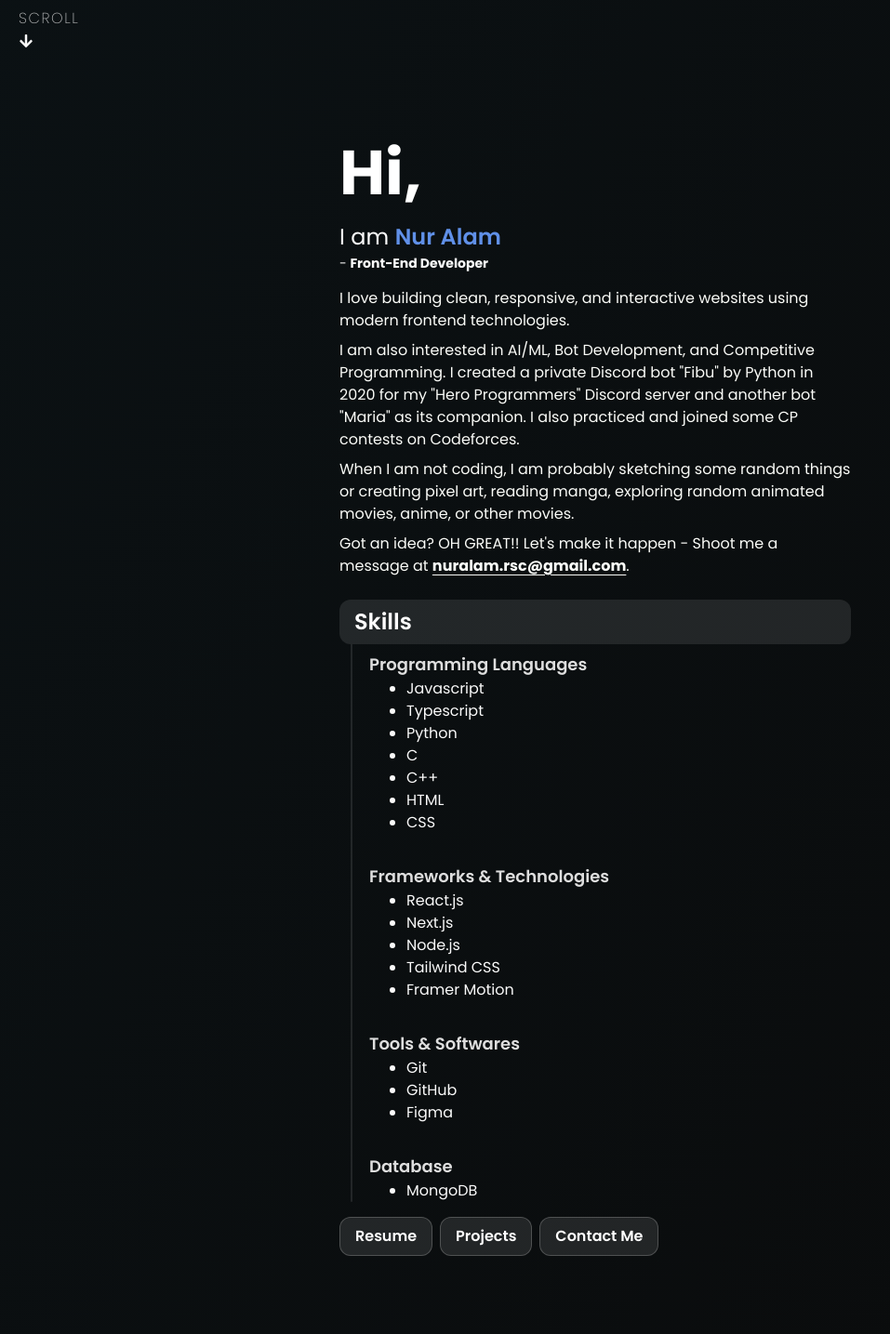
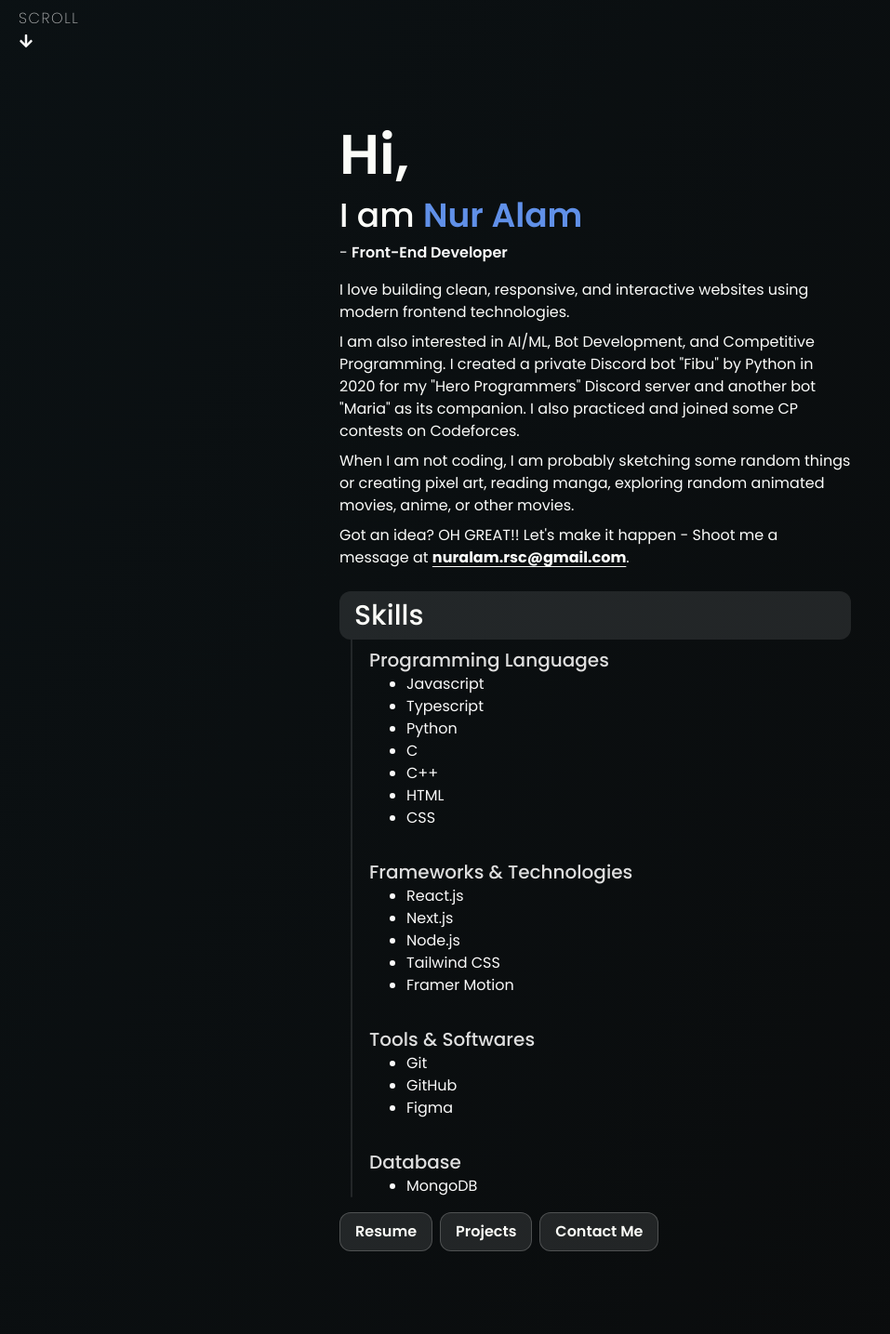
Before and after one commit to NurAlam123/natrium, a Next.js app: page / in a window 1280 px wide. Shown: the part 680-2115 px from the top of the page at 93% size, without its empty margins (0-957 px from the left). Built offline with nearby package versions, Linux system fonts and the light colour scheme.

Commit message:
fix: fix heading style

```diff
--- a/src/app/globals.css
+++ b/src/app/globals.css
@@ -7,7 +7,6 @@
 :root {
   background: linear-gradient(120deg, #0b1215, #0a0a0a, #0b1215);
   background-color: #0a0a0a;
-  color: #fff;
   background-repeat: no-repeat;
 
   /*scroll-behavior: smooth;*/
@@ -15,6 +14,27 @@
   /*-webkit-user-select: none;*/
   /*-ms-user-select: none;*/
   /*user-select: none;*/
+}
+
+@layer base {
+  h1 {
+    @apply font-bold text-4xl md:text-5xl xl:text-6xl;
+  }
+  h2 {
+    @apply font-semibold text-3xl md:text-4xl xl:text-5xl;
+  }
+  h3 {
+    @apply font-medium text-2xl md:text-3xl xl:text-4xl;
+  }
+  h4 {
+    @apply font-medium text-xl md:text-2xl xl:text-3xl;
+  }
+  h5 {
+    @apply font-medium text-lg md:text-xl xl:text-2xl;
+  }
+  h6 {
+    @apply font-medium text-base md:text-lg xl:text-xl;
+  }
 }
 
 @layer utilities {
--- a/src/app/layout.tsx
+++ b/src/app/layout.tsx
@@ -58,7 +58,7 @@ export default function RootLayout({
   return (
     <html lang="en">
       <body
-        className={`${poppins.variable} ${bebasNeue.variable} font-poppins antialiased`}
+        className={`${poppins.variable} ${bebasNeue.variable} text-primary font-poppins antialiased`}
       >
         {children}
       </body>
--- a/src/components/About/Greetings.tsx
+++ b/src/components/About/Greetings.tsx
@@ -7,21 +7,21 @@ const Greetings = () => {
       {/* Greetings */}
       <div>
         <SlideIn>
-          <h1 className="text-[2.5rem] md:text-[4.2rem] font-bold">Hi,</h1>
+          <h1 className="mb-4 font-semibold">Hi,</h1>
         </SlideIn>
         <SlideIn>
-          <h2 className="text-[1.5rem]">
+          <h3 className="mb-2 font-medium">
             I am{" "}
             <span className="text-blue font-semibold">
               Nur Alam<span className="animate-ping">.</span>
             </span>
-          </h2>
+          </h3>
         </SlideIn>
         <SlideIn>
-          <p className="text-daisy text-sm mb-4">
+          <p className="text-daisy mb-4">
             {/* A Web Developer - Currently learning{" "}
               <strong>Web Development</strong> */}
-            - <strong>Front-End Developer</strong>
+            - <strong className="font-semibold">Front-End Developer</strong>
           </p>
         </SlideIn>
       </div>{" "}
--- a/src/components/About/Skills.tsx
+++ b/src/components/About/Skills.tsx
@@ -5,7 +5,7 @@ const Skills = () => {
   return (
     <div>
       <div className=" w-full bg-dark-1  rounded-xl px-4 py-2 relative">
-        <h2 className="text-2xl text-white font-semibold">Skills</h2>
+        <h4>Skills</h4>
       </div>
       <div className="relative text-daisy">
         <div className="w-[2px] h-full absolute bg-dark-1 rounded-b-full ms-3" />
@@ -24,9 +24,7 @@ const ProgrammingLanguage = () => {
     <>
       <div className="ml-8 pt-2 relative">
         <div>
-          <h4 className="text-lg font-semibold text-soft-white">
-            Programming Languages
-          </h4>
+          <h6 className="text-soft-white">Programming Languages</h6>
         </div>
         <ul className="list-disc ml-10 mb-2">
           {programmings.map((programming) => (
@@ -48,9 +46,7 @@ const Frameworks = () => {
   return (
     <>
       <div className="ml-8 pt-6 relative">
-        <h4 className="text-lg font-semibold text-soft-white">
-          Frameworks & Technologies
-        </h4>
+        <h6 className="text-soft-white">Frameworks & Technologies</h6>
         <ul className="list-disc ml-10 mb-2">
           {frameworks.map((framework) => (
             <li
@@ -71,9 +67,7 @@ const Tools = () => {
   return (
     <>
       <div className="ml-8 pt-6 relative">
-        <h4 className="text-lg font-semibold text-soft-white">
-          Tools & Softwares
-        </h4>
+        <h6 className="text-soft-white">Tools & Softwares</h6>
         <ul className="list-disc ml-10 mb-2">
           {tools.map((tool) => (
             <li
@@ -94,7 +88,7 @@ const Databases = () => {
   return (
     <>
       <div className="ml-8 pt-6 relative">
-        <h4 className="text-lg font-semibold text-soft-white">Database</h4>
+        <h6 className="text-soft-white">Database</h6>
         <ul className="list-disc ml-10 mb-2">
           {database.map((base) => (
             <li
--- a/src/components/Contact/Socials.tsx
+++ b/src/components/Contact/Socials.tsx
@@ -3,8 +3,8 @@ import { contacts } from "@/constants";
 const Socials = () => {
   return (
     <>
-      <h3 className="font-semibold text-2xl">Socials</h3>
-      <div className="flex gap-2 text-[2.3rem] items-center text-secondary">
+      <h4>Socials</h4>
+      <div className="flex gap-2 text-4xl items-center text-secondary">
         {contacts.map((contact) => (
           <a
             key={contact.name}
--- a/src/components/Hero/HeroNavigation.tsx
+++ b/src/components/Hero/HeroNavigation.tsx
@@ -5,7 +5,7 @@ import React from "react";
 const HeroNavigation = () => {
   return (
     <div className="space-y-4">
-      <div className="md:text-[1.3rem] space-x-4 text-primary">
+      <div className="md:text-xl space-x-4 text-primary">
         {navigation.slice(1).map((navLink) => (
           <Link
             key={navLink.title}
--- a/src/sections/Contact.tsx
+++ b/src/sections/Contact.tsx
@@ -21,10 +21,10 @@ const Contact = () => {
       }}
     >
       <div className="text-justify">
-        <h1 className="text-6xl font-semibold mb-4">Contact</h1>
+        <h1 className="mb-4">Contact</h1>
         <div className="space-y-4">
           <div className="max-w-screen-md">
-            <p className="text-xl font-semibold">Got an idea?</p>
+            <p className="text-lg font-semibold">Got an idea?</p>
             <p>
               <b className="text-daisy">OH GREAT!</b> Let&apos;s discuss about
               it.
--- a/src/sections/Hero.tsx
+++ b/src/sections/Hero.tsx
@@ -3,7 +3,7 @@ import { ScrollDown } from "@/components/ui";
 
 const Hero = () => {
   return (
-    <section className="h-svh flex justify-center items-center relative">
+    <section className="h-screen flex justify-center items-center relative">
       <div>
         <NameAndAddress />
         <HeroNavigation />
--- a/src/sections/Projects.tsx
+++ b/src/sections/Projects.tsx
@@ -17,9 +17,7 @@ const Projects = () => {
   return (
     <section id="projects" className="mx-4 py-10">
       <div className="max-w-screen-md mx-auto">
-        <h1 className="text-2xl md:text-[2.5rem] font-semibold mb-6">
-          Projects
-        </h1>
+        <h1 className="mb-6">Projects</h1>
         <div className="p-2 flex gap-12 flex-col">
           {projects.map((project, index) => (
             <ProjectCard
--- a/tailwind.config.ts
+++ b/tailwind.config.ts
@@ -17,8 +17,8 @@ const config: Config = {
       },
       colors: {
         dark: "#0a0a0a",
-        primary: "#ffffff",
-        secondary: "#fbfcf8",
+        primary: "#fbfcf8",
+        secondary: "#fbfcfa",
         daisy: "#fafafa",
         blue: "#6090e8",
         "dark-1": "rgba(255, 255, 255, 0.1)",
```
